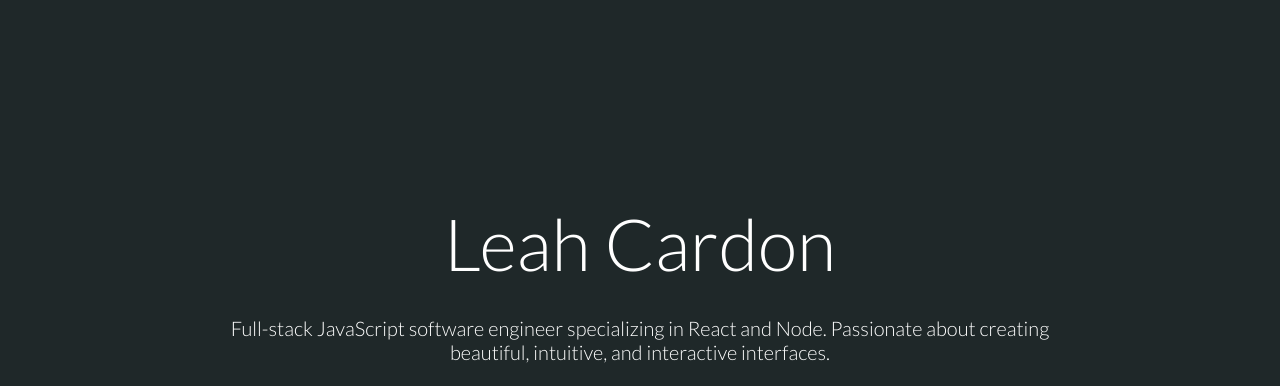
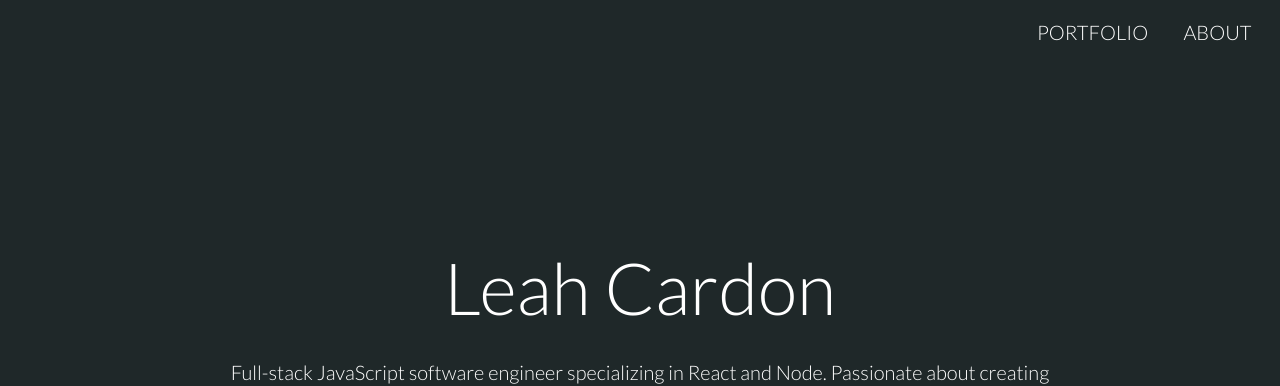
Before and after one commit to leah-cardon/leah-cardon.github.io, a plain HTML site: page index.html in a window 1280 px wide. Shown: the top 386 px of the page. Drawn offline with Linux system fonts and the light colour scheme.

Commit message:
Added navbar and link to about page

```diff
--- a/index.html
+++ b/index.html
@@ -9,6 +9,14 @@
     <link href="https://fonts.googleapis.com/css2?family=Lato:wght@300&display=swap" rel="stylesheet">
   </head>
   <body>
+    <div class='header'>
+      <div>
+        <a href='https://leahcardon.com' class='navbar'>PORTFOLIO</a>
+      </div>
+      <div>
+        <a href='https://leahcardon.com/about' class='navbar'>ABOUT</a>
+      </div>
+    </div>
     <div class='padding' />
     <div class='contents'>
       <div class='title'>
@@ -18,7 +26,7 @@
       <div class='summary'>
         Full-stack JavaScript software engineer specializing in React and Node. Passionate about creating beautiful, intuitive, and interactive interfaces.
       </div>
-      <div class='separator' />
+      <div class='padding' />
       <div class='projects'>
         <div class='project'>
           <div>
--- a/styles.css
+++ b/styles.css
@@ -29,6 +29,19 @@ body {
   max-width: 75%;
   text-align: center;
   font-size: 20px;
+}
+
+.header {
+  display: grid;
+  grid-template-columns: 125px 125px;
+  padding: 20px 0 0 0;
+  margin: 0 0 0 auto;
+  text-align: center;
+}
+
+.navbar {
+  font-weight: 500;
+  text-decoration: none;
 }
 
 .projects {
```
Also changed, not shown: 1 other file.
